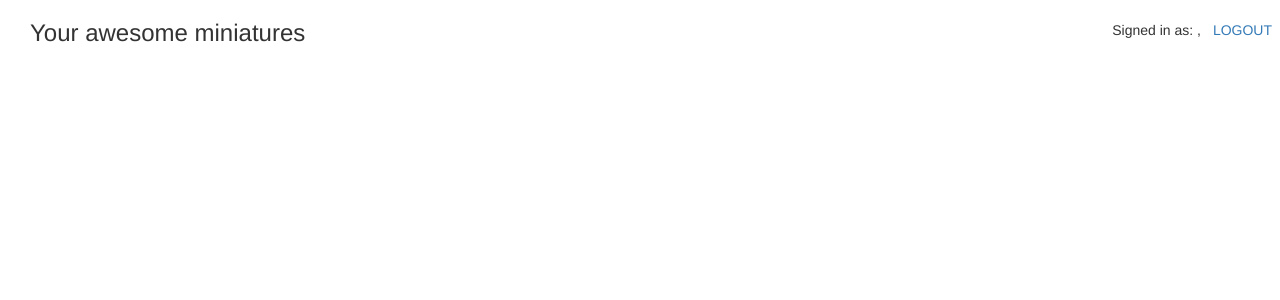
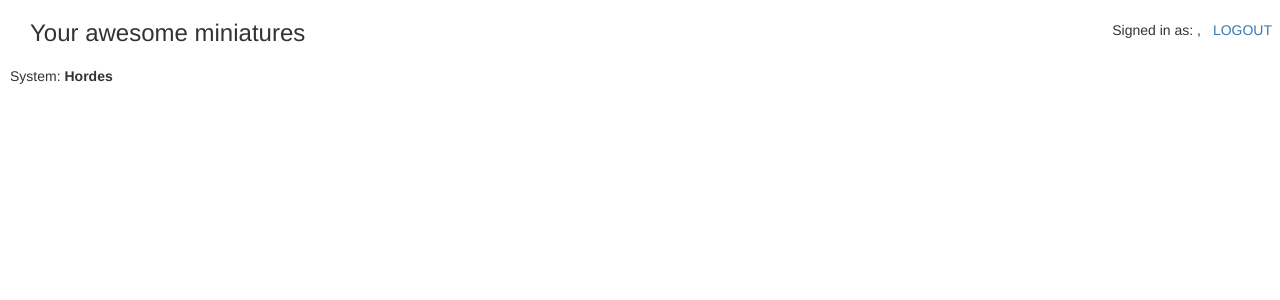
Before and after one commit to szpone/MiniaturesRegistrar, a Django app: page / in a window 1280 px wide. Shown: the top 300 px of the page. Run offline with Django 3.2, Linux system fonts and the light colour scheme; data comes from the database, SQL or seed files in the repository; some libraries are stand-ins or nearby versions.

Commit message:
new information in main page template and main page view

```diff
--- a/miniaturesregistrar/minis/templates/minis/main_page.html
+++ b/miniaturesregistrar/minis/templates/minis/main_page.html
@@ -5,4 +5,8 @@
 {% endblock %}
 
 {% block content %}
+System:
+{% for s in systems %}
+<strong>{{ s.name }}</strong>
+{% endfor %}
 {% endblock %}
--- a/miniaturesregistrar/minis/views.py
+++ b/miniaturesregistrar/minis/views.py
@@ -2,7 +2,7 @@
 from django.views.generic import FormView
 from minis.forms import AddMiniForm
 from django.views import View
-from minis.models import Miniature, Paint, PaintManufacturer, MINIATURE_ELEMENTS, Element
+from minis.models import Miniature, Paint, PaintManufacturer, MINIATURE_ELEMENTS, Element, System
 from rest_framework.views import APIView
 from rest_framework.response import Response
 from rest_framework import status
@@ -107,4 +107,5 @@
 
 class MainView(View):
     def get(self, request):
-        return render(request, 'minis/main_page.html')
+        systems = System.objects.all()
+        return render(request, 'minis/main_page.html', {'systems': systems})
```
